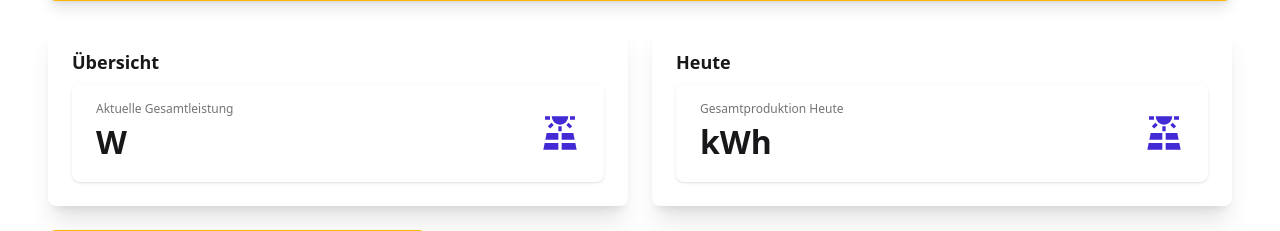
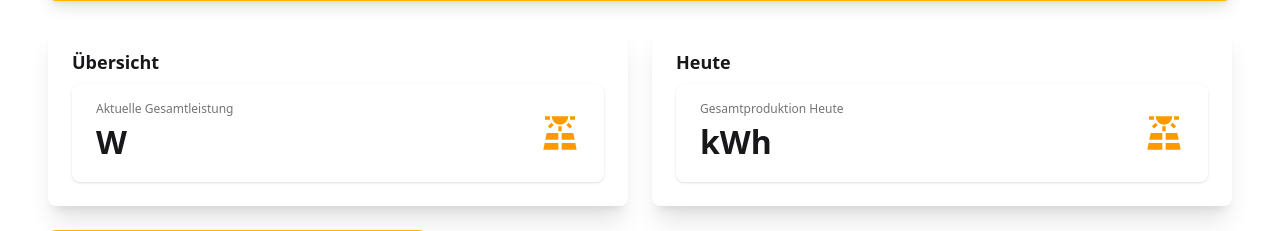
Before and after one commit to bjoernh/PVInverterLink, a Python web app: template solar_backend/templates/start.jinja2 in a window 1280 px wide. Shown: the part 197-428 px from the top of the page. Run offline with Jinja, Linux system fonts and the light colour scheme; the template is opened without the code that fills it, so the values that code supplies are empty; some libraries are stand-ins or nearby versions.

Commit message:
icon colors improved

```diff
--- a/solar_backend/static/output.css
+++ b/solar_backend/static/output.css
@@ -2707,6 +2707,9 @@
       --alert-color: var(--color-warning);
     }
   }
+  .text-amber-500 {
+    color: var(--color-amber-500);
+  }
   .text-base-300 {
     color: var(--color-base-300);
   }
@@ -2733,9 +2736,6 @@
   }
   .text-neutral-content {
     color: var(--color-neutral-content);
-  }
-  .text-primary {
-    color: var(--color-primary);
   }
   .text-red-600 {
     color: var(--color-red-600);
--- a/solar_backend/templates/start.jinja2
+++ b/solar_backend/templates/start.jinja2
@@ -34,7 +34,7 @@
                     </h2>
                     <div class="stats shadow stats-vertical overflow-hidden">
                         <div class="stat">
-                            <div class="stat-figure text-primary">
+                            <div class="stat-figure text-amber-500">
                                 <svg width="40" height="40" viewBox="0 0 24 24" xmlns="http://www.w3.org/2000/svg">
                                     <path fill="currentColor" d="M3 4V2h3v2H3ZM2 22h9v-4H2.8L2 22ZM6.125 9.325L4.7 7.925L6.825 5.8L8.25 7.2L6.125 9.325ZM3.2 16H11v-4H4l-.8 4ZM12 7Q9.925 7 8.462 5.537T7 2h10q0 2.075-1.463 3.538T12 7Zm-1 4V8h2v3h-2Zm2 11h9l-.8-4H13v4Zm0-6h7.8l-.8-4h-7v4Zm4.875-6.675l-2.1-2.125l1.4-1.4L19.3 7.9l-1.425 1.425ZM18 4V2h3v2h-3Z"/>
                                 </svg>
@@ -52,7 +52,7 @@
                     <h2 class="card-title">Heute</h2>
                     <div class="stats shadow stats-vertical overflow-hidden">
                         <div class="stat">
-                            <div class="stat-figure text-primary">
+                            <div class="stat-figure text-amber-500">
                                 <svg width="40" height="40" viewBox="0 0 24 24" xmlns="http://www.w3.org/2000/svg">
                                     <path fill="currentColor" d="M3 4V2h3v2H3ZM2 22h9v-4H2.8L2 22ZM6.125 9.325L4.7 7.925L6.825 5.8L8.25 7.2L6.125 9.325ZM3.2 16H11v-4H4l-.8 4ZM12 7Q9.925 7 8.462 5.537T7 2h10q0 2.075-1.463 3.538T12 7Zm-1 4V8h2v3h-2Zm2 11h9l-.8-4H13v4Zm0-6h7.8l-.8-4h-7v4Zm4.875-6.675l-2.1-2.125l1.4-1.4L19.3 7.9l-1.425 1.425ZM18 4V2h3v2h-3Z"/>
                                 </svg>
@@ -78,7 +78,7 @@
                     <div class="stats shadow stats-vertical overflow-hidden">
 
                     <div class="stat">
-                    <div class="stat-figure text-primary">
+                    <div class="stat-figure text-amber-500">
                     <svg width="40" height="40" viewBox="0 0 24 24" xmlns="http://www.w3.org/2000/svg">
                         <path fill="currentColor" d="M3 4V2h3v2H3ZM2 22h9v-4H2.8L2 22ZM6.125 9.325L4.7 7.925L6.825 5.8L8.25 7.2L6.125 9.325ZM3.2 16H11v-4H4l-.8 4ZM12 7Q9.925 7 8.462 5.537T7 2h10q0 2.075-1.463 3.538T12 7Zm-1 4V8h2v3h-2Zm2 11h9l-.8-4H13v4Zm0-6h7.8l-.8-4h-7v4Zm4.875-6.675l-2.1-2.125l1.4-1.4L19.3 7.9l-1.425 1.425ZM18 4V2h3v2h-3Z"/>
                     </svg>
@@ -102,7 +102,7 @@
                     <div class="stats shadow stats-vertical overflow-hidden">
 
                     <div class="stat">
-                    <div class="stat-figure text-primary">
+                    <div class="stat-figure text-amber-500">
                     <svg width="40" height="40" viewBox="0 0 24 24" xmlns="http://www.w3.org/2000/svg">
                         <path fill="currentColor" d="M3 4V2h3v2H3ZM2 22h9v-4H2.8L2 22ZM6.125 9.325L4.7 7.925L6.825 5.8L8.25 7.2L6.125 9.325ZM3.2 16H11v-4H4l-.8 4ZM12 7Q9.925 7 8.462 5.537T7 2h10q0 2.075-1.463 3.538T12 7Zm-1 4V8h2v3h-2Zm2 11h9l-.8-4H13v4Zm0-6h7.8l-.8-4h-7v4Zm4.875-6.675l-2.1-2.125l1.4-1.4L19.3 7.9l-1.425 1.425ZM18 4V2h3v2h-3Z"/>
                     </svg>
```
